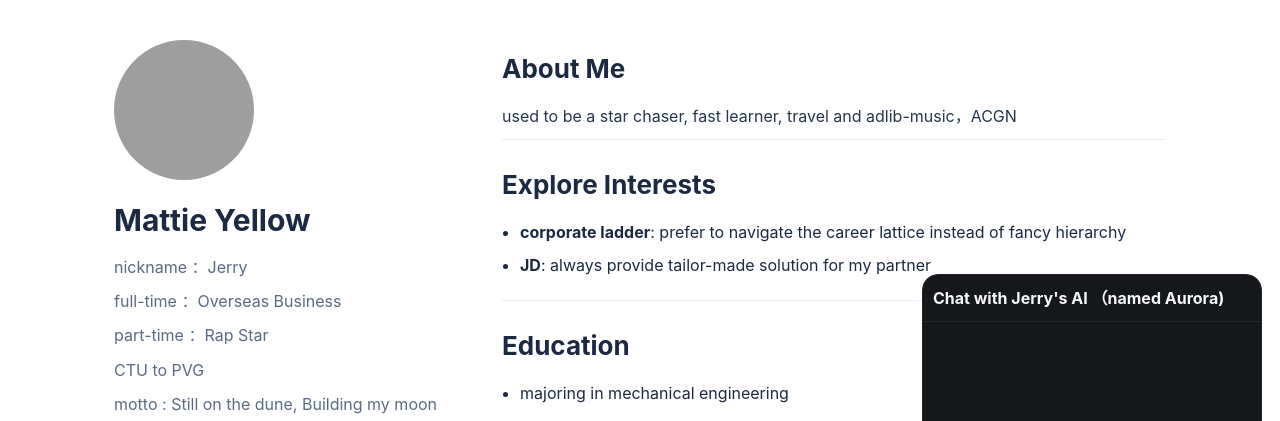
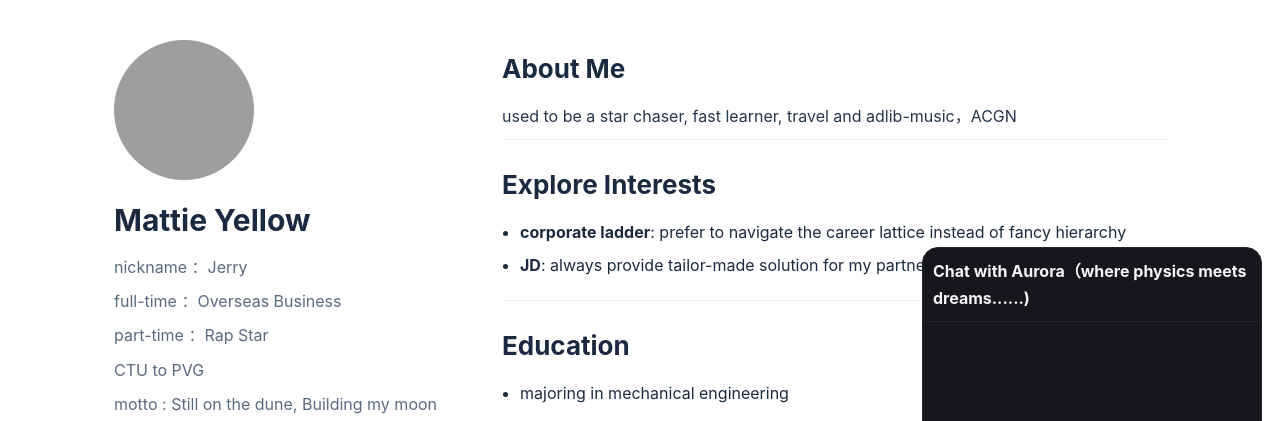
Before and after one commit to mattielikemetoooooo/resume, a plain HTML site: page index.html in a window 1280 px wide. Both pictures are taken after a click on the element "Skr". Shown: the top 421 px of the page. Drawn offline with Linux system fonts and the light colour scheme; no server answers; grey boxes are pictures that could not be loaded.

Commit message:
Update index.html

```diff
--- a/index.html
+++ b/index.html
@@ -370,7 +370,7 @@
 
   <div id="chat-fab">Skr</div>
   <div id="chat-panel" role="dialog" aria-label="Freestyle">
-    <div style="padding:10px;border-bottom:1px solid #22262b;font-weight:700">Chat with Jerry's AI （named Aurora)</div>
+    <div style="padding:10px;border-bottom:1px solid #22262b;font-weight:700">Chat with Aurora（where physics meets dreams......)</div>
     <div id="chat-log"></div>
     <div id="chat-input">
       <textarea id="chat-text" placeholder="hi,Aurora…"></textarea>
```
